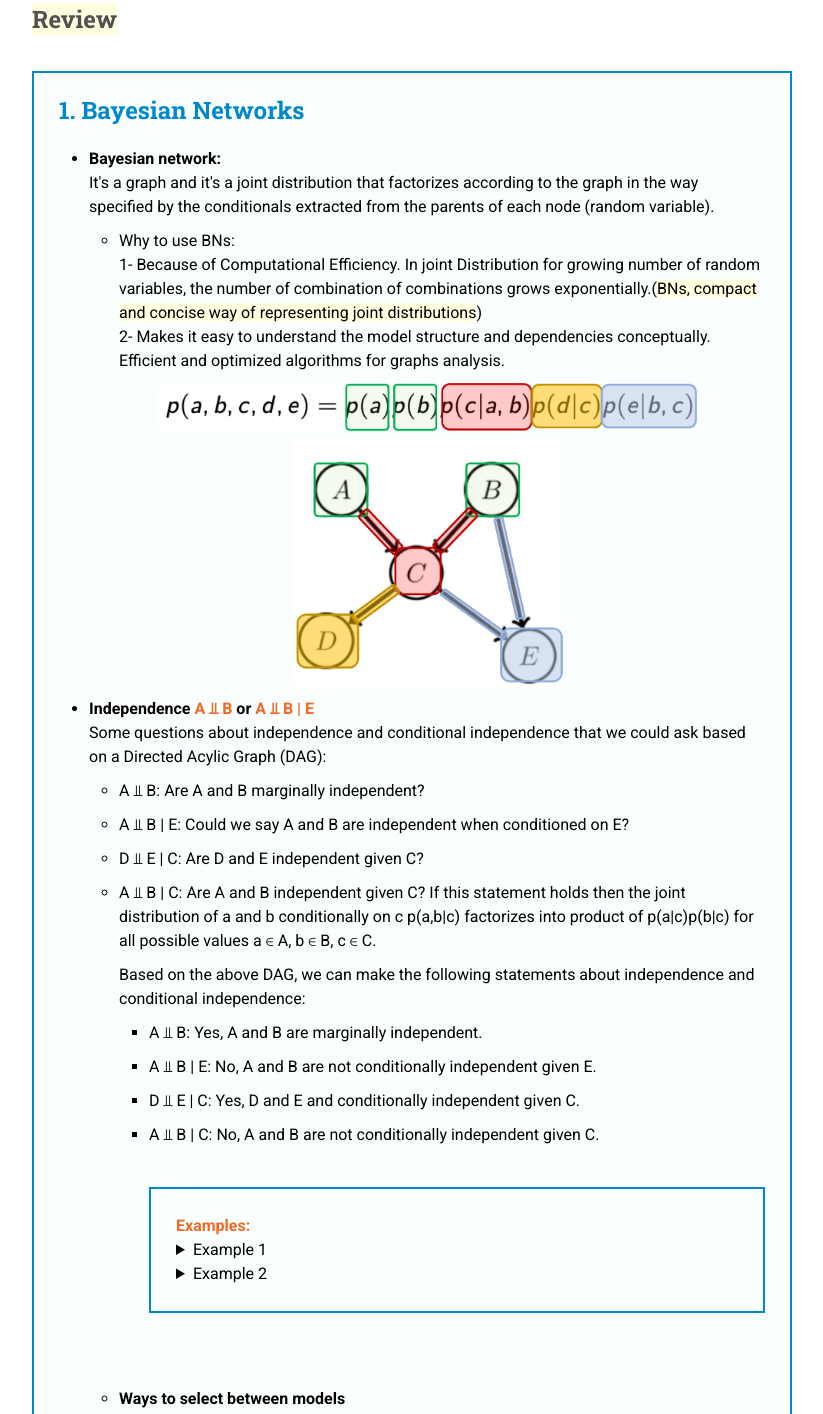
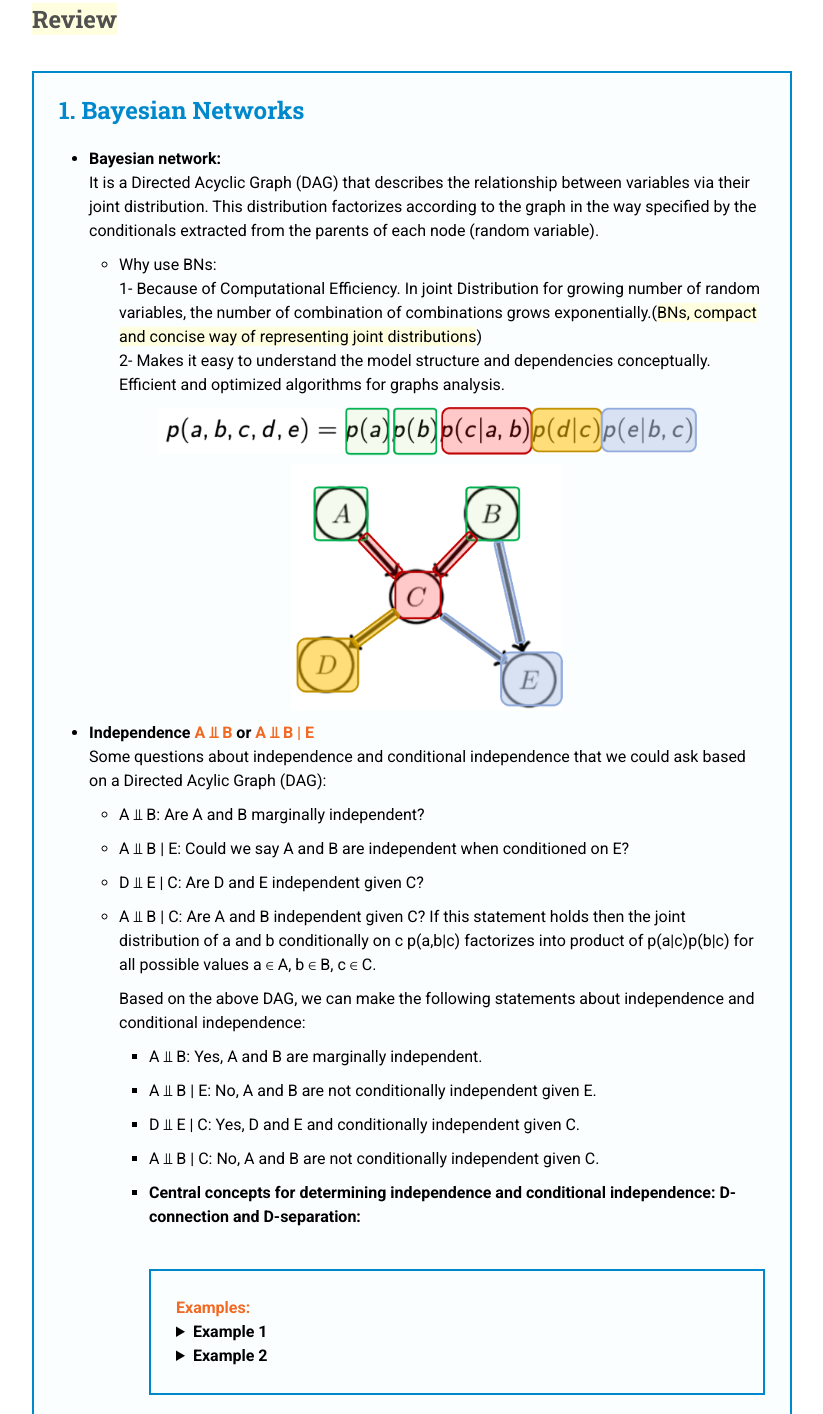
Before and after one commit to fartaha/ml-advanced-probabilistic-methods, a plain HTML site: page lectures/lec2.html in a window 1280 px wide. Shown: the part 321-1735 px from the top of the page, without its empty margins (228-1051 px from the left). Drawn offline with Linux system fonts and the light colour scheme; files whose address does not match are found by name.

Commit message:
Update lec2.html

```diff
--- a/lectures/lec2.html
+++ b/lectures/lec2.html
@@ -148,8 +148,8 @@ img {vertical-align: middle;}
 
 <h3>1. Bayesian Networks</h3>
 
-                <ul><li><b>Bayesian network:</b> <br />It's a graph and it's a joint distribution that factorizes according to the graph in the way specified by the conditionals extracted from the parents of each node (random variable).
-                    <ul><li>Why to use BNs: <br /> 1- Because of Computational Efficiency. In joint Distribution for growing number of random variables, the number of combination of combinations grows exponentially.(<span style="background: #FFFFE0">BNs, compact and concise way of representing joint distributions</span>)<br />2- Makes it easy to understand the model structure and dependencies conceptually. Efficient and optimized algorithms for graphs analysis.</li></ul></li>
+                <ul><li><b>Bayesian network:</b> <br />It is a Directed Acyclic Graph (DAG) that describes the relationship between variables via their joint distribution. This distribution factorizes according to the graph in the way specified by the conditionals extracted from the parents of each node (random variable).
+                    <ul><li>Why use BNs: <br /> 1- Because of Computational Efficiency. In joint Distribution for growing number of random variables, the number of combination of combinations grows exponentially.(<span style="background: #FFFFE0">BNs, compact and concise way of representing joint distributions</span>)<br />2- Makes it easy to understand the model structure and dependencies conceptually. Efficient and optimized algorithms for graphs analysis.</li></ul></li>
                     <center><img src="../images/lec2/lec2-1.png" style="width:80%"></center>
                         <li><b>Independence<strong> A ⫫ B </strong>or <strong>A ⫫ B | E</strong> </b><br /> Some questions about independence and conditional independence that we could ask based on a Directed Acylic Graph (DAG):
 
@@ -165,6 +165,12 @@ img {vertical-align: middle;}
                                   <li>A ⫫ B | E: No, A and B are not conditionally independent given E. </li>
                                    <li> D ⫫ E | C: Yes, D and E and conditionally independent given C.  </li>
                                     <li> A ⫫ B | C: No, A and B are not conditionally independent given C. </li>
+
+                                    </li>
+
+                        <li><b> Central concepts for determining independence and conditional independence: D-connection and D-separation:
+
+                            </li>
 
                                    <lo>
 <div class="example">
```
